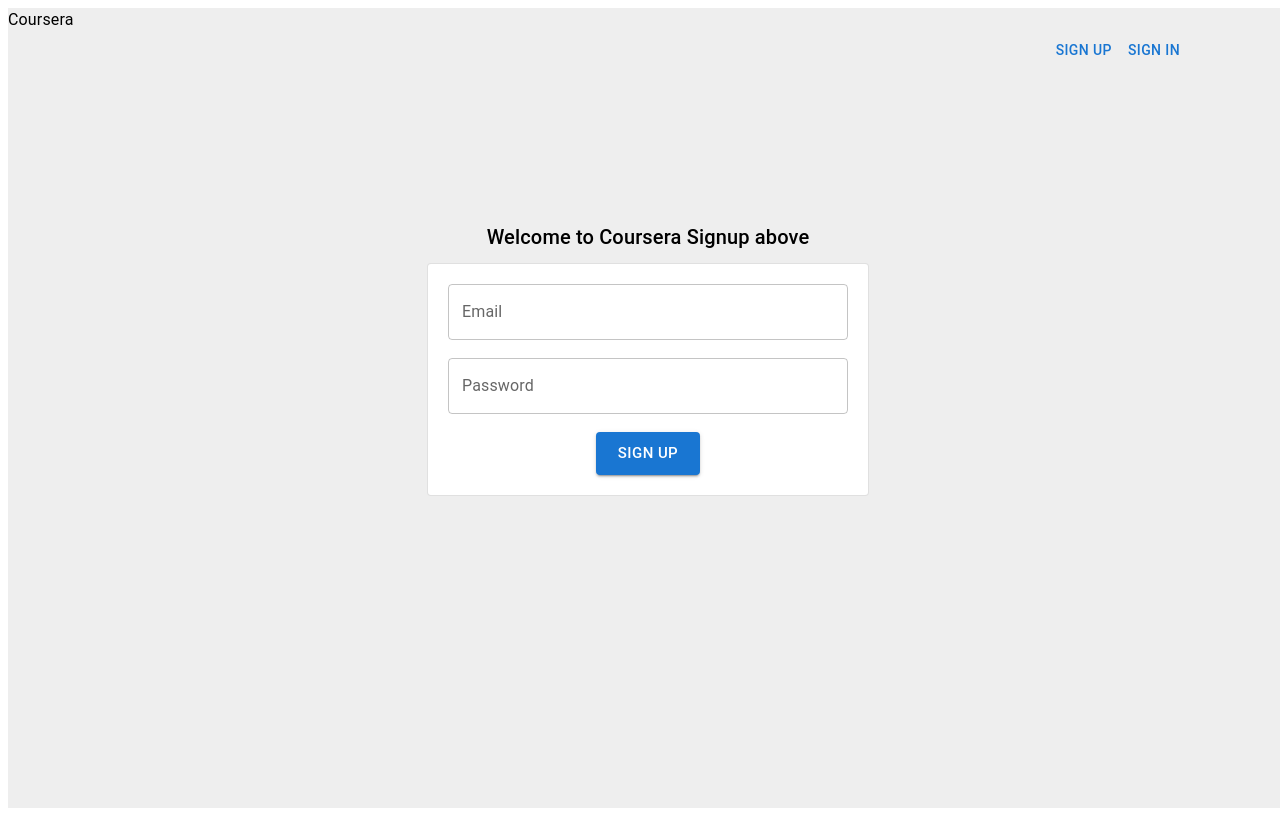
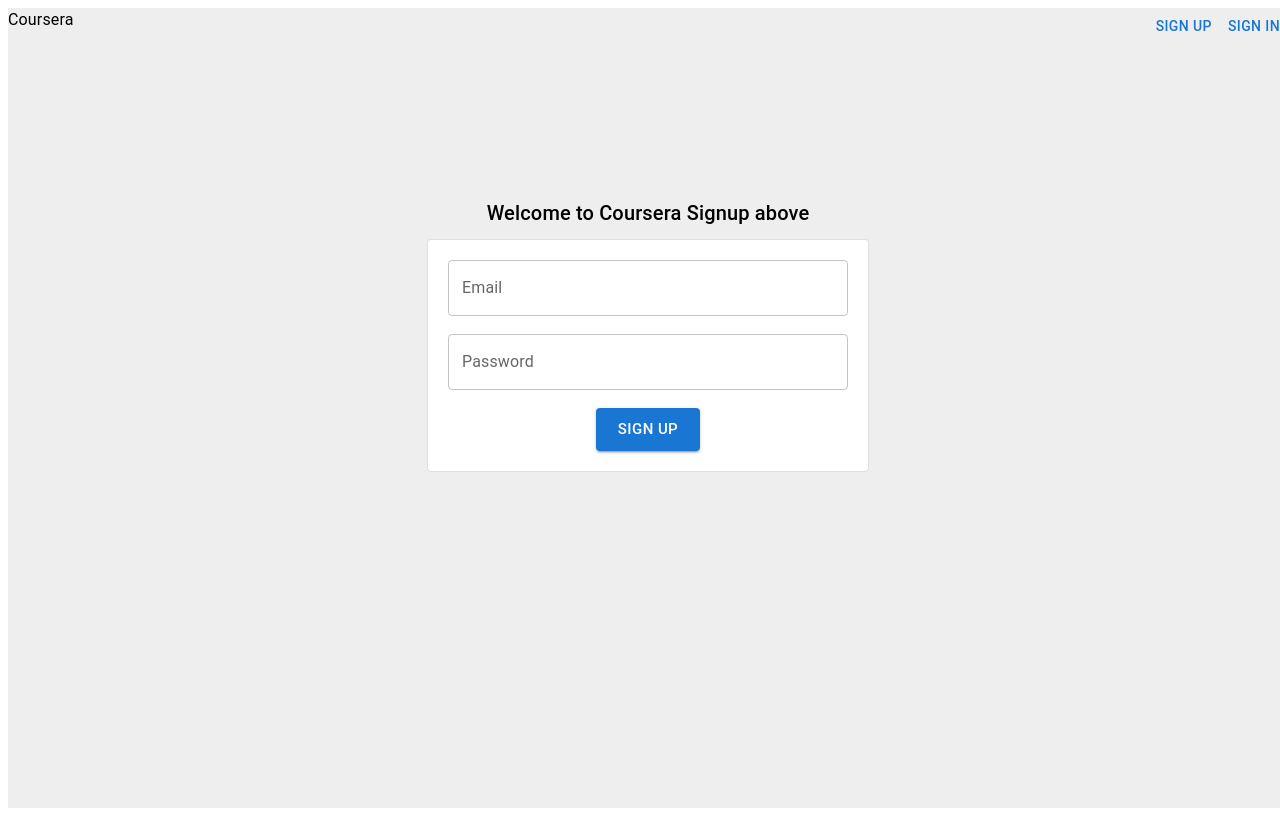
Before and after one commit to Tridib11/Cohort-Restart, a React (Vite) app in the folder week-5/vite-course-selling-app/: page / in a window 1280 px wide. Built offline with nearby package versions, Linux system fonts and the light colour scheme.

Commit message:
File added

```diff
--- a/week-5/vite-course-selling-app/src/Appbar.jsx
+++ b/week-5/vite-course-selling-app/src/Appbar.jsx
@@ -2,21 +2,20 @@ import {Typography} from "@mui/material";
 import Button from "@mui/material/Button";
 
 function Appbar() {
-    return (
-        <>
+    return <div style={{
+        display: "flex",
+        justifyContent: "space-between"
+    }}>
         <div>
             <Typography>Coursera</Typography>
         </div>
-            <div style={{
-                display: "flex",
-                justifyContent: "flex-end",
-                marginRight:"100px"
-            }}>
+        <div>
             <Button>Sign up</Button>
             <Button>Sign in</Button>
         </div>
-        </>)
 
+
+    </div>;
 }
 
 export default Appbar;
```
Lines whose indentation alone changed are shown as unchanged.
